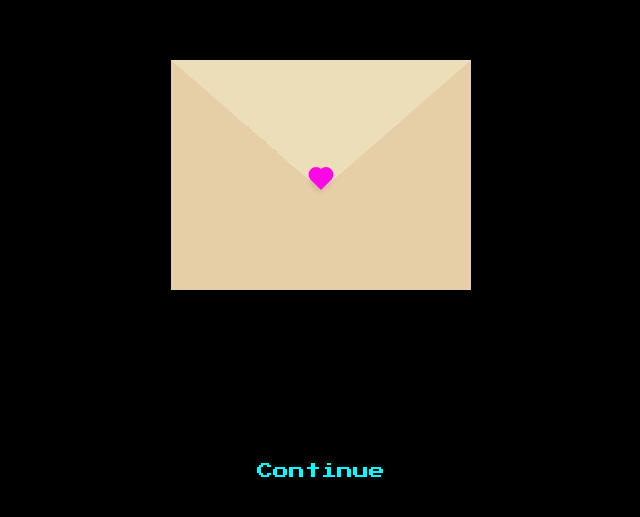
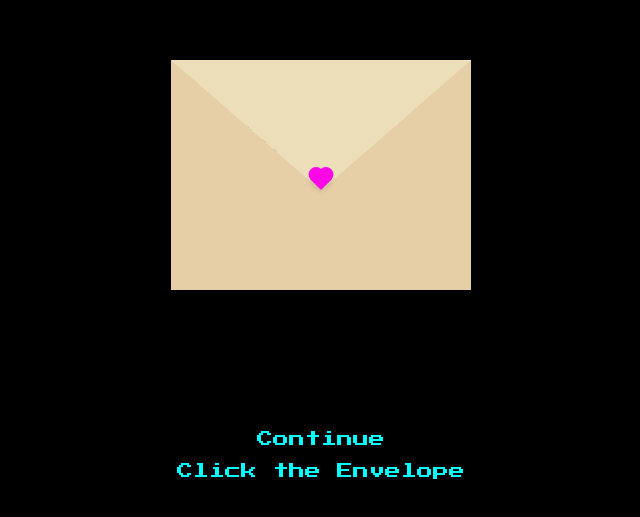
Before and after one commit to Toyyyitts/Space-Shooter, a plain HTML site: page val.html in a window 1280 px wide. Shown: the part 225-742 px from the top of the page, without its empty margins (319-959 px from the left). Drawn offline with Linux system fonts and the light colour scheme.

Commit message:
Update val.html

```diff
--- a/val.html
+++ b/val.html
@@ -153,8 +153,7 @@ a {
             </div>
             <div class="heart"></div>
         </div>
-
-        <p class="buts"><a href="val2.html">Continue</a></p>
+        <p class="buts"><a href="val2.html">Continue <br> <br> Click the Envelope </a></p>
     </div>
     <script>
         const envelope = document.querySelector('.envelope-wrapper');
```
